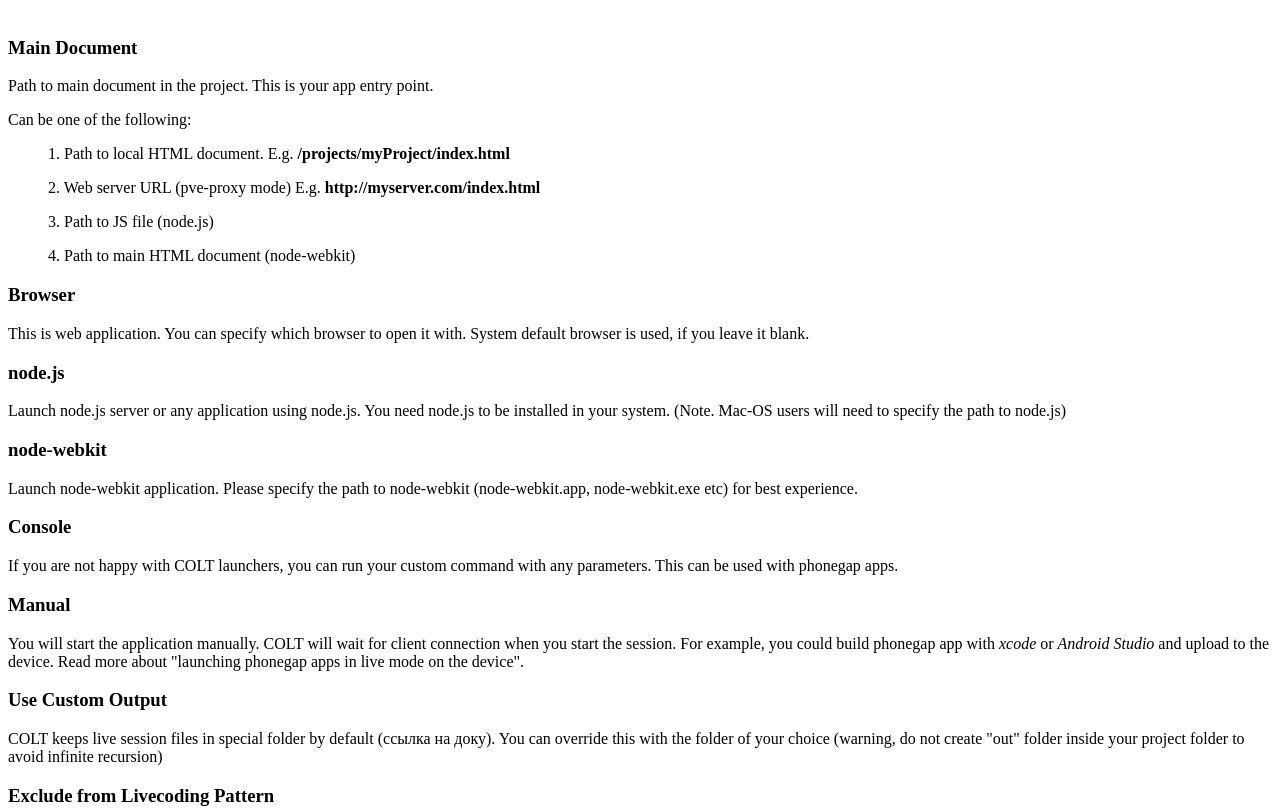
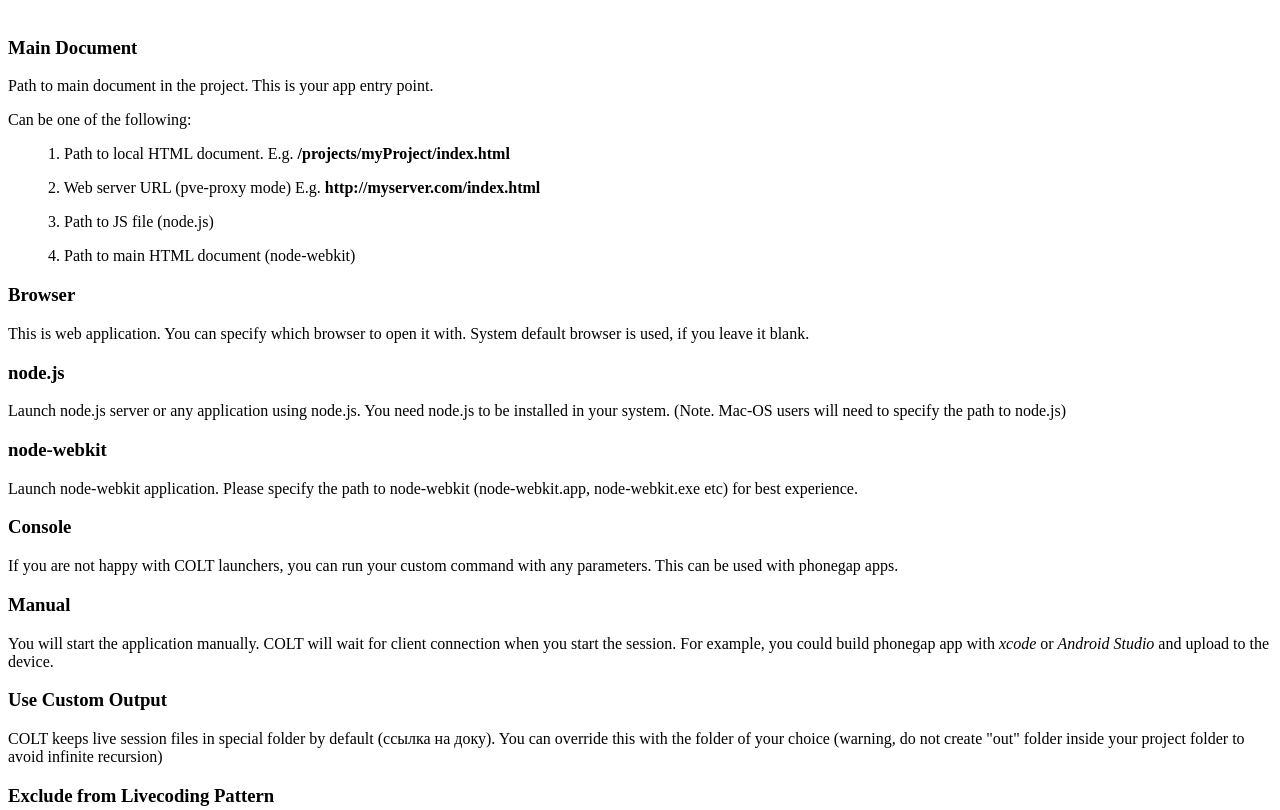
Before and after one commit to code-orchestra/colt-ui, a website: page partials/settings.html in a window 1280 px wide. Shown: the top 810 px of the page. Drawn offline with Linux system fonts and the light colour scheme.

```diff
--- a/partials/settings.html
+++ b/partials/settings.html
@@ -129,7 +129,7 @@
 		<div id="help-manual" class="popover-container">
 			<h3>Manual</h3>
 			<div>
-				<p>You will start the application manually. COLT will wait for client connection when you start the session. For example, you could build phonegap app with  <em>xcode</em> or <em>Android Studio</em> and upload to the device. Read more about "launching phonegap apps in live mode on the device". </p>
+				<p>You will start the application manually. COLT will wait for client connection when you start the session. For example, you could build phonegap app with  <em>xcode</em> or <em>Android Studio</em> and upload to the device. </p>
 			</div>
 		</div>
 		<div id="help-custom-output" class="popover-container">
```
Also changed, not shown: index.html (+1 -1 lines).
